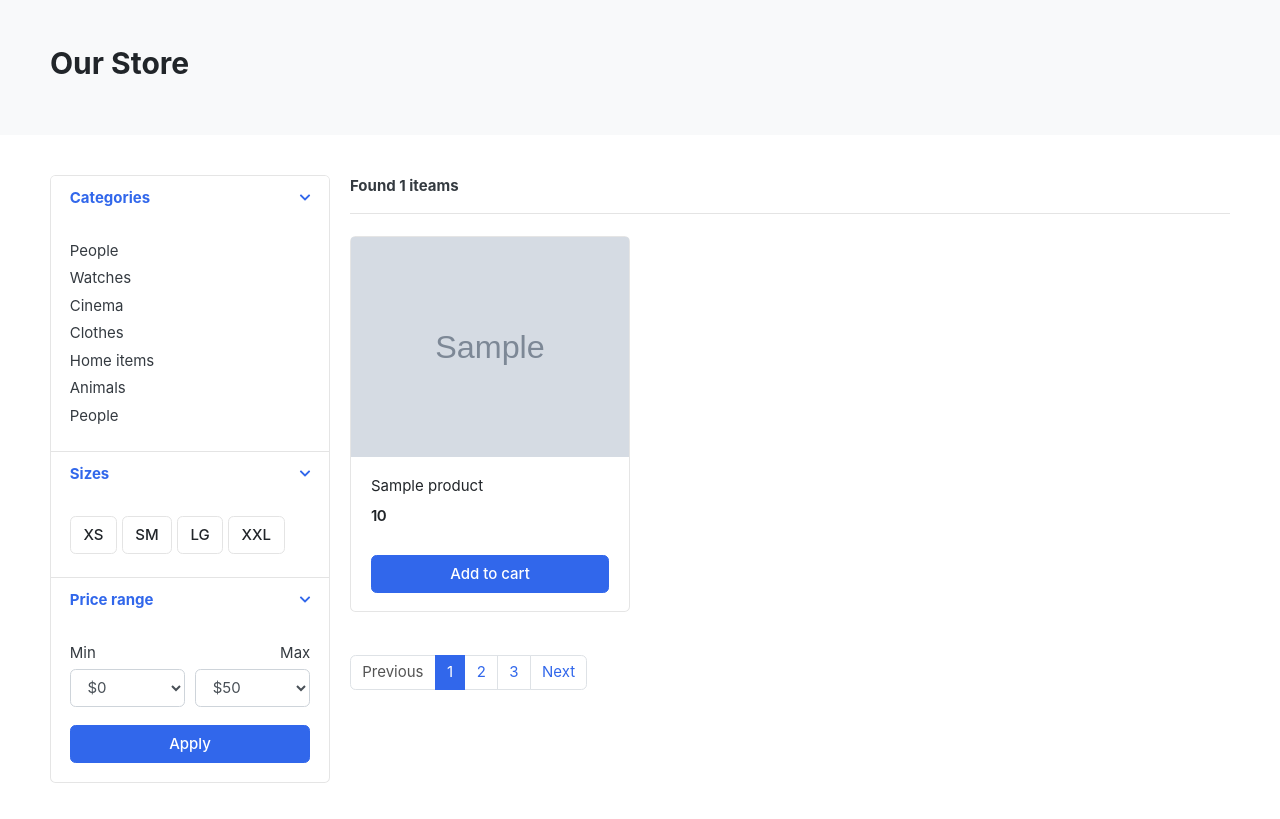
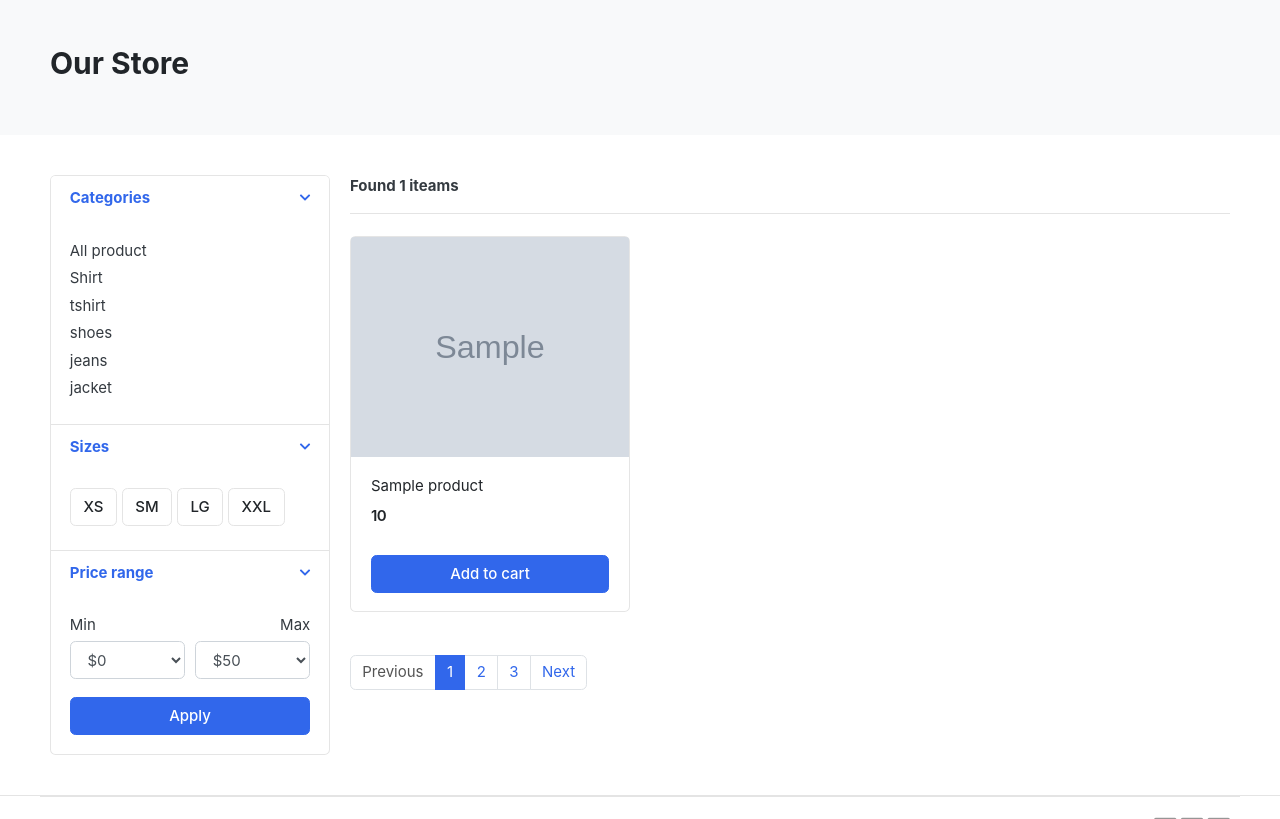
Before and after one commit to dhyey1015/dkart, a Django app: page /store/ in a window 1280 px wide. Shown: the part 119-938 px from the top of the page. Run offline with Django 5.2, Linux system fonts and the light colour scheme; data comes from the database, SQL or seed files in the repository; tables that the repository leaves empty hold one stand-in row (values such as "Sample post"); grey boxes marked "Sample" are stand-in pictures; some libraries are stand-ins or nearby versions; some web fonts are replaced.

Commit message:
made the in page category part dynamic anf added all product options to both category type (button,page)

```diff
--- a/dkart/templates/store/store.html
+++ b/dkart/templates/store/store.html
@@ -31,13 +31,10 @@
                 <div class="card-body">
 
                     <ul class="list-menu">
-                    <li><a href="#">People  </a></li>
-                    <li><a href="#">Watches </a></li>
-                    <li><a href="#">Cinema  </a></li>
-                    <li><a href="#">Clothes  </a></li>
-                    <li><a href="#">Home items </a></li>
-                    <li><a href="#">Animals</a></li>
-                    <li><a href="#">People </a></li>
+                        <li><a href={% url 'store'%}>All product</a></l>
+                        {% for category in links %}
+                    <li><a href={{category.get_url}}> {{category.category_name}} </a></l>
+                        {%endfor%}
                     </ul>
 
                 </div> <!-- card-body.// -->
```
